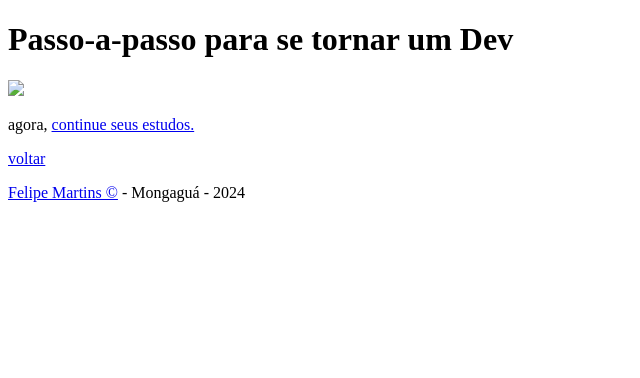
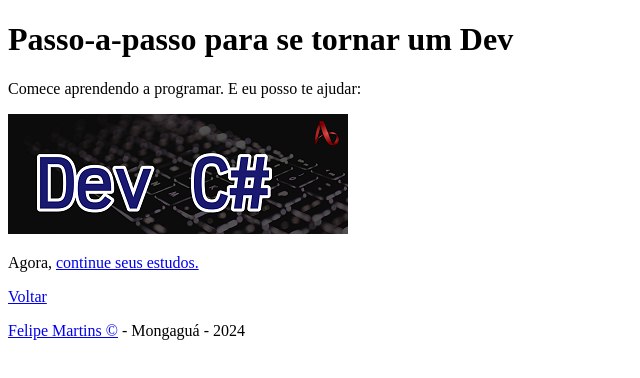
Before and after one commit to FMartins90/passo-a-passo, a plain HTML site: page dev-cs.html in a window 1280 px wide. Shown: the whole page, without its empty margins (0-640 px from the left). Drawn offline with Linux system fonts and the light colour scheme.

Commit message:
continuacao

```diff
--- a/dev-cs.html
+++ b/dev-cs.html
@@ -7,9 +7,10 @@
 </head>
 <body>
     <h1>Passo-a-passo para se tornar um Dev</h1>
-    <img src="dev-cs.html">
-    <p>agora, <a href="dev-web.html">continue seus estudos.</a></p>
-    <p><a href="index.html">voltar</a></p>
+    <p>Comece aprendendo a programar. E eu posso te ajudar:</p>
+    <img src="img/logo-dev-cs.png">
+    <p>Agora, <a href="dev-web.html">continue seus estudos.</a></p>
+    <p><a href="index.html">Voltar</a></p>
     <p><a href="https://github.com/FMartins90">Felipe Martins ©</a> - Mongaguá - 2024</p>
 </body>
 </html>
```
Also changed, not shown: dev-web.html (+4 -2 lines), index.html (+1 -1 lines).
